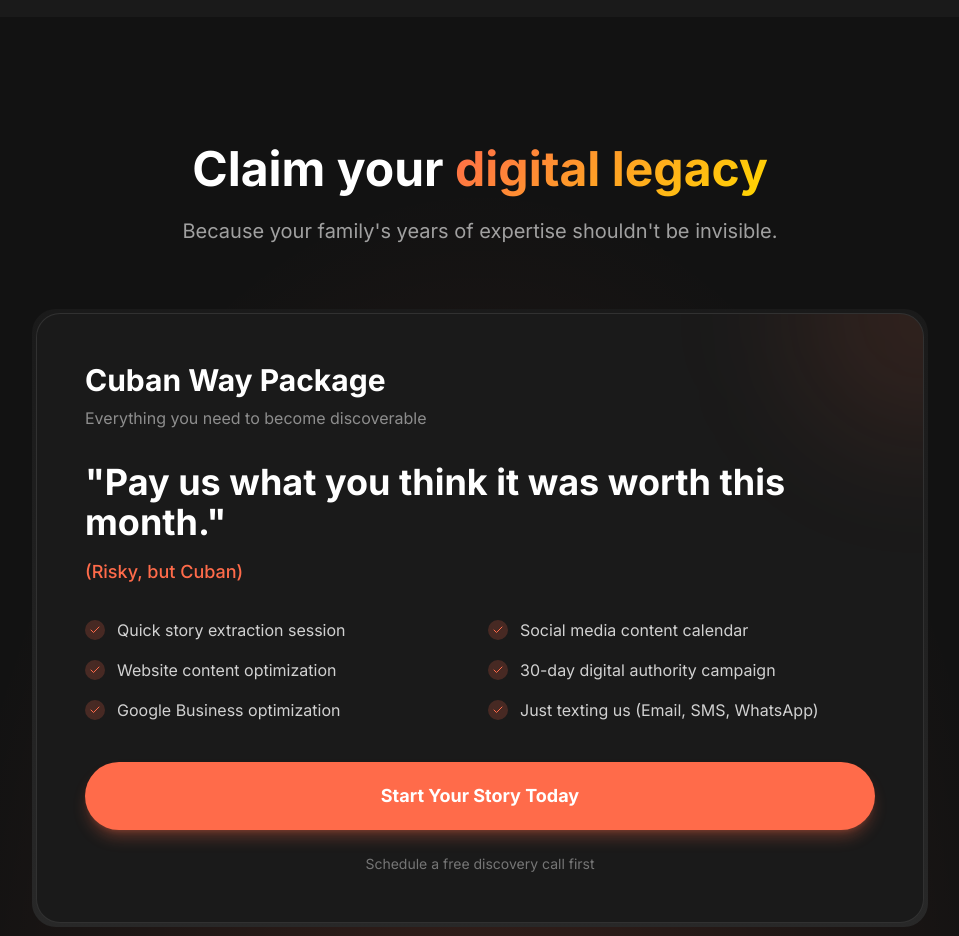
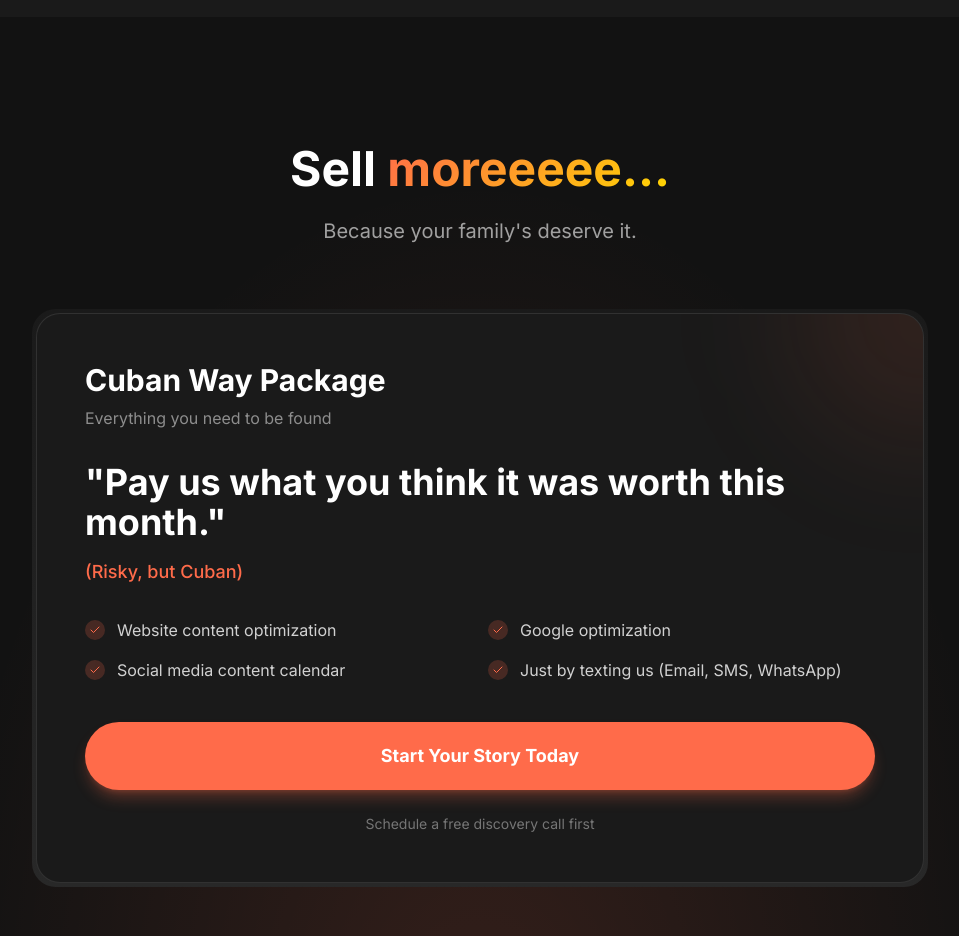
Before and after one commit to romanvieito/ui.miami, a Next.js app: page / in a window 1280 px wide. Shown: the part 4680-5616 px from the top of the page, without its empty margins (160-1119 px from the left). Built offline with nearby package versions, Linux system fonts and the light colour scheme; no server answers.

Commit message:
Refactor Pricing component text for clarity and engagement
- Update feature list to enhance clarity by modifying descriptions.
- Change main headline to "Sell moreeeee..." for a more engaging call to action.
- Revise supporting text to emphasize the value of family expertise.

```diff
--- a/components/Pricing.tsx
+++ b/components/Pricing.tsx
@@ -8,12 +8,10 @@ import ContactModal from "@/components/ContactModal";
 import { trackEvent } from "@/lib/mixpanel";
 
 const features = [
-  "Quick story extraction session",
+  "Website content optimization",
+  "Google optimization",
   "Social media content calendar",
-  "Website content optimization",
-  "30-day digital authority campaign",
-  "Google Business optimization",
-  "Just texting us (Email, SMS, WhatsApp)",
+  "Just by texting us (Email, SMS, WhatsApp)",
 ];
 
 export default function Pricing() {
@@ -34,10 +32,10 @@ export default function Pricing() {
           className="text-center mb-16"
         >
           <h2 className="text-3xl md:text-5xl font-bold mb-6">
-            Claim your <span className="gradient-text">digital legacy</span>
+            Sell <span className="gradient-text">moreeeee...</span>
           </h2>
           <p className="text-white/60 text-lg md:text-xl max-w-2xl mx-auto">
-            Because your family&apos;s years of expertise shouldn&apos;t be invisible.
+            Because your family&apos;s deserve it.
           </p>
         </motion.div>
 
@@ -58,7 +56,7 @@ export default function Pricing() {
                 Cuban Way Package
               </h3>
               <p className="text-white/50 mb-8">
-                Everything you need to become discoverable
+                Everything you need to be found
               </p>
 
               {/* Price */}
```
